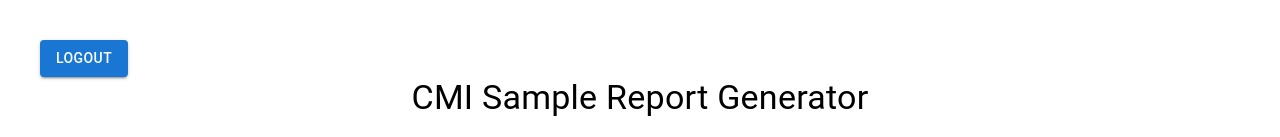
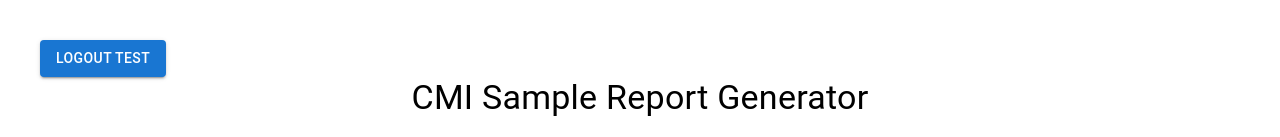
Before and after one commit to Saqib00353/docx-template-generator, a React (Vite) app: page /cmi-sample in a window 1280 px wide. Shown: the top 137 px of the page. Built offline with nearby package versions, Linux system fonts and the light colour scheme; no server answers; sample sign-in values are in the browser's storage.

Commit message:
remove check

```diff
--- a/src/pages/CMISample.jsx
+++ b/src/pages/CMISample.jsx
@@ -208,7 +208,7 @@ function CMISample() {
   return (
     <Box p={4}>
       <Button variant="contained" component="span" onClick={handleLogout}>
-        Logout
+        Logout test
       </Button>
       <Typography component="h1" variant="h4" marginBottom={2} textAlign="center">
         CMI Sample Report Generator
```
